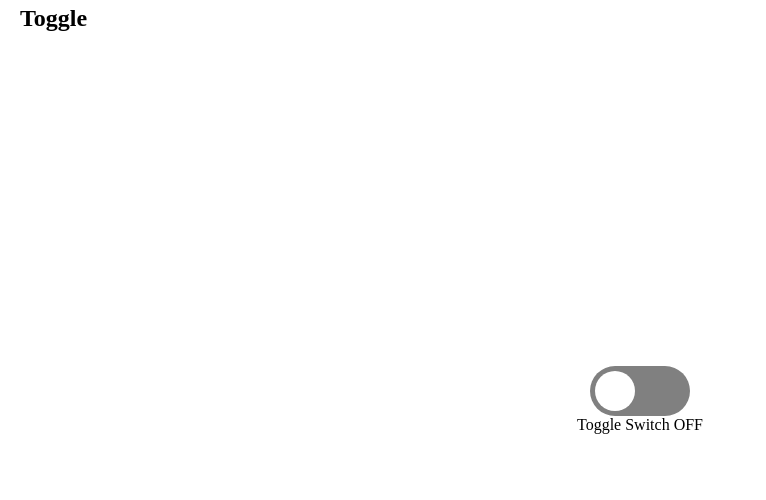
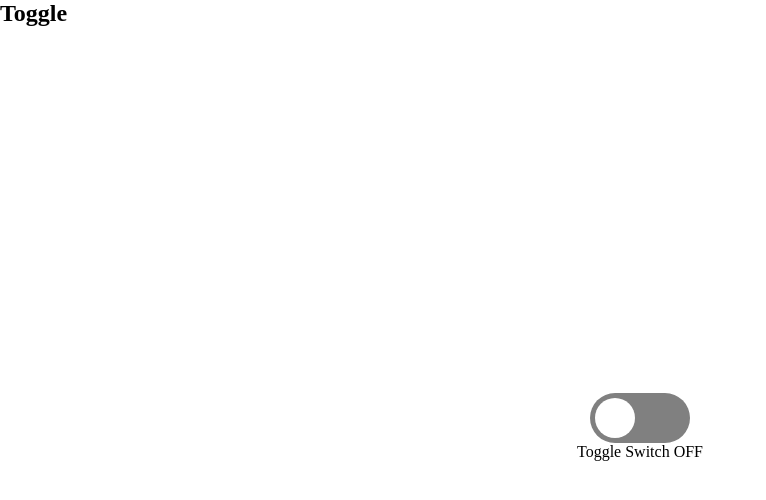
Before and after one commit to JISU-Y/wanted_pre_onboarding, a React (Create React App) app in the folder custom-component/: page / in a window 1280 px wide. Shown: the top 500 px of the page, without its empty margins (0-766 px from the left). Built offline with nearby package versions, Linux system fonts and the light colour scheme.

Commit message:
:recycle: Refactor: Header position 수정
position fixed 제거

```diff
--- a/custom-component/src/component/common/Header.jsx
+++ b/custom-component/src/component/common/Header.jsx
@@ -10,11 +10,7 @@ const Header = ({ title }) => {
 }
 
 const HeaderContainer = styled.div`
-  position: fixed;
-  top: 0;
-  left: 0;
   width: 100%;
-  padding: 5px 20px;
   h2 {
     margin: 0;
     text-align: left;
```
